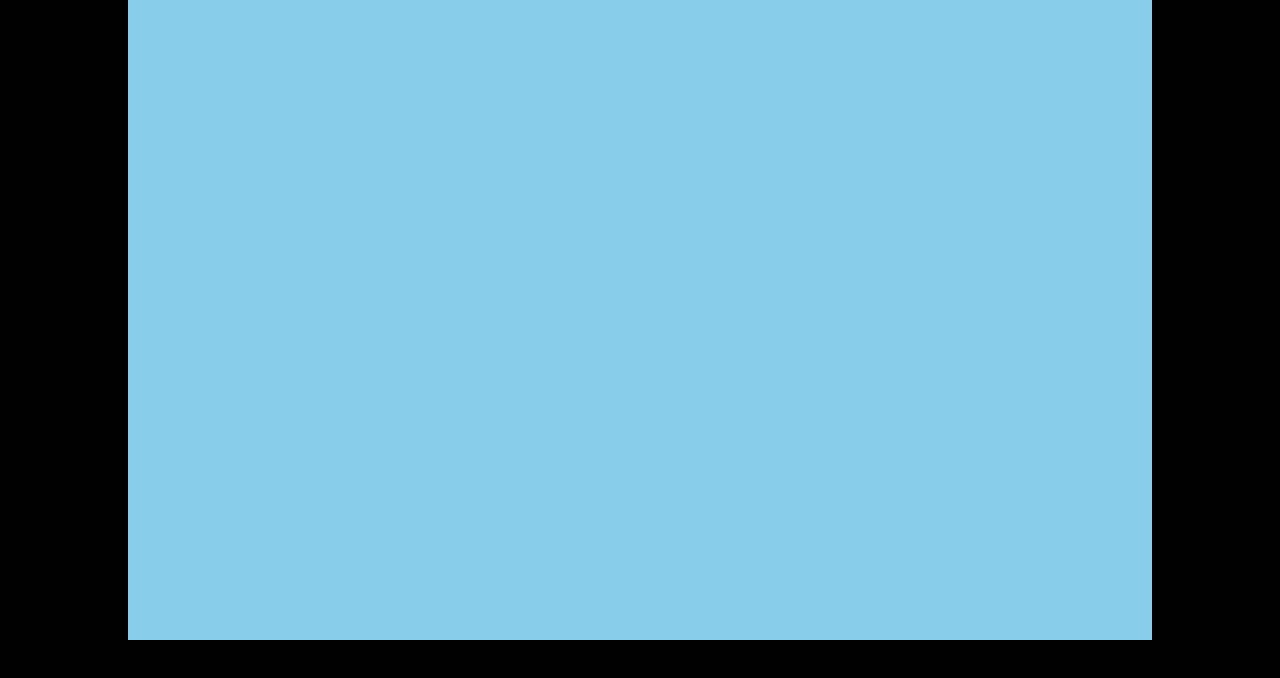
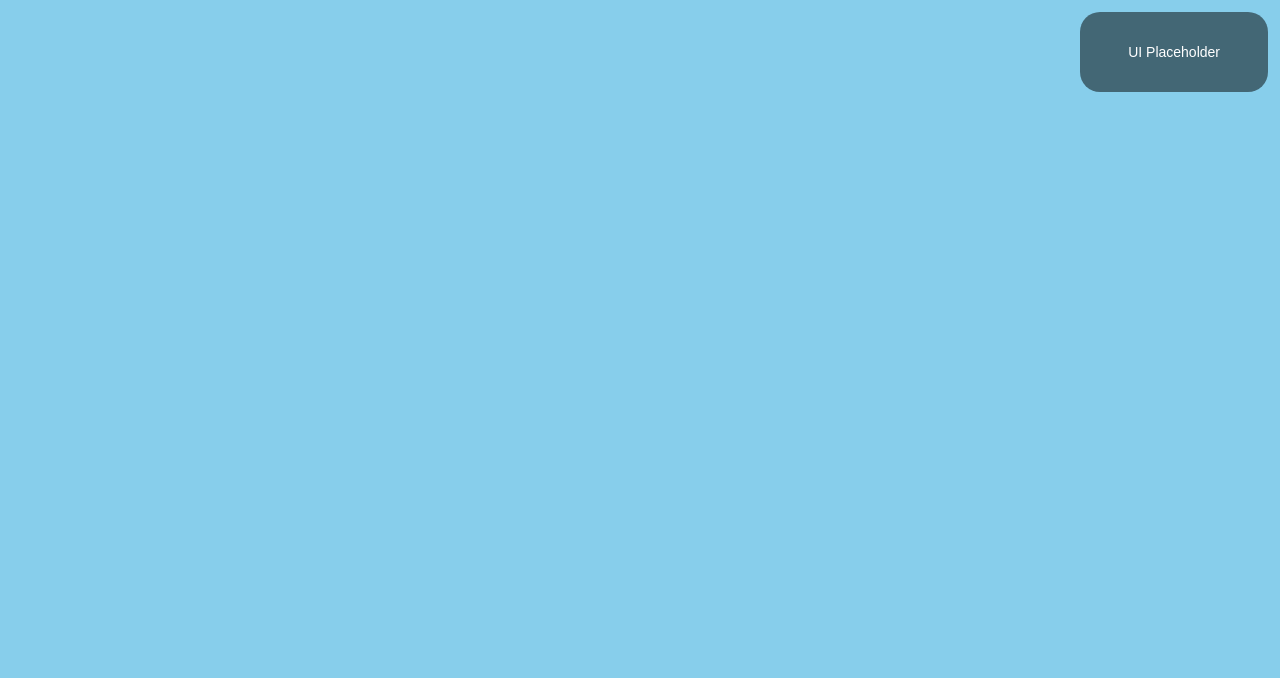
Before and after one commit to sinanbadar/ComputerGraphics, a plain HTML site: page customiser.html in a window 1280 px wide. Drawn offline with nearby package versions, Linux system fonts and the light colour scheme.

Commit message:
UI placeholder / removed border

```diff
--- a/customiser.html
+++ b/customiser.html
@@ -4,23 +4,50 @@
     <meta charset="UTF-8" />
     <title>Customiser Scene</title>
     <style>
-      body {
+      html, body {
         margin: 0;
+        padding: 0;
         background: black;
+        height: 100%;
         overflow: hidden;
+      }
+
+      #canvas-container {
+        position: relative;
+        width: 100%;
+        height: 100%;
       }
 
       canvas {
         display: block;
-        margin: auto;
+        width: 100%;
+        height: 100%;
         background-color: skyblue;
-        width: calc(100vw - 8px);
-        height: calc(100vh - 8px);
-        box-sizing: border-box;
-        }
+      }
+
+        #top-right-box {
+        position: absolute;
+        top: 12px;
+        right: 12px;
+        background-color: rgba(0, 0, 0, 0.5);
+        color: white;
+        padding: 32px 48px;
+        border-radius: 20px;
+        font-family: sans-serif;
+        font-size: 14px;
+        z-index: 10;
+        pointer-events: none;
+    }
+
     </style>
   </head>
   <body>
+    <div id="canvas-container">
+      <div id="top-right-box">
+        UI Placeholder
+      </div>
+    </div>
+
     <script type="module">
       import * as THREE from 'https://unpkg.com/three@0.160.1/build/three.module.js';
 
@@ -36,8 +63,8 @@
       camera.position.z = 5;
 
       const renderer = new THREE.WebGLRenderer({ antialias: true });
-      renderer.setSize(window.innerWidth * 0.8, window.innerHeight * 0.8); // Leave space for border
-      document.body.appendChild(renderer.domElement);
+      renderer.setSize(window.innerWidth, window.innerHeight);
+      document.getElementById('canvas-container').appendChild(renderer.domElement);
 
       const light = new THREE.AmbientLight(0xffffff, 1);
       scene.add(light);
@@ -52,7 +79,7 @@
       window.addEventListener('resize', () => {
         camera.aspect = window.innerWidth / window.innerHeight;
         camera.updateProjectionMatrix();
-        renderer.setSize(window.innerWidth * 0.95, window.innerHeight * 0.95);
+        renderer.setSize(window.innerWidth, window.innerHeight);
       });
     </script>
   </body>
```
